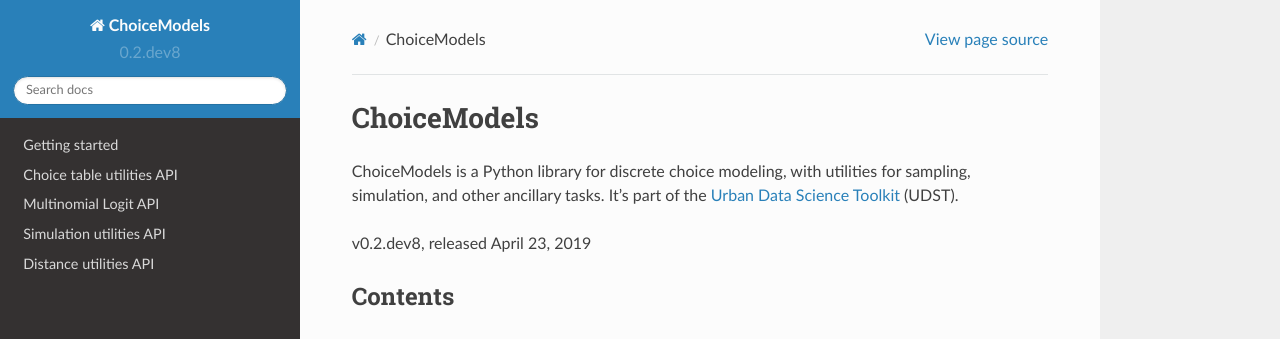
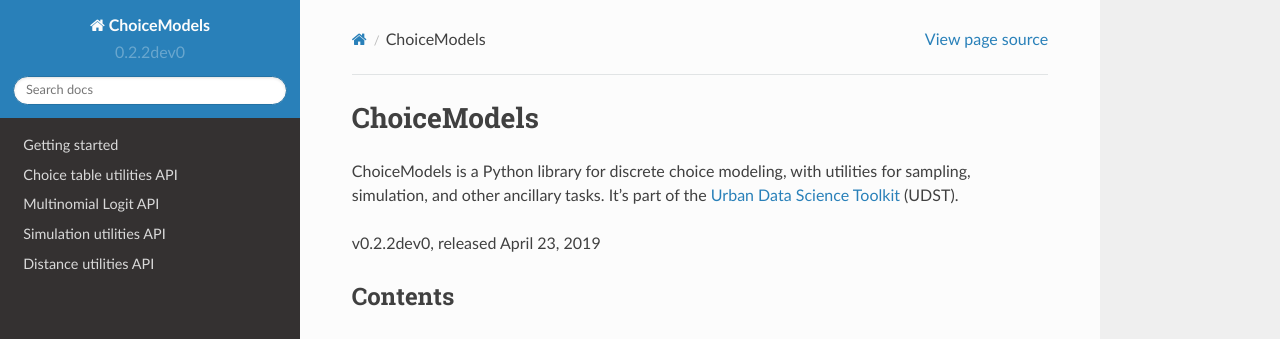
Before and after one commit to UDST/choicemodels, a Sphinx documentation site: the page built from docs/source/index.rst, in a window 1280 px wide and 1017 px high. Shown: the top 339 px of the window. Built offline with Sphinx 7.4.7 and the Read the Docs theme 2.0.0, drawn with Linux system fonts in a browser that asks for light colours.

Commit message:
fixed versioning

```diff
--- a/choicemodels/__init__.py
+++ b/choicemodels/__init__.py
@@ -3,4 +3,4 @@
 
 from .mnl import MultinomialLogit, MultinomialLogitResults
 
-version = __version__ = '0.2.dev8'
+version = __version__ = '0.2.2dev0'
--- a/docs/source/index.rst
+++ b/docs/source/index.rst
@@ -8,7 +8,7 @@ ChoiceModels
 
 ChoiceModels is a Python library for discrete choice modeling, with utilities for sampling, simulation, and other ancillary tasks. It's part of the `Urban Data Science Toolkit <https://docs.udst.org>`__ (UDST).
 
-v0.2.dev8, released April 23, 2019
+v0.2.2dev0, released April 23, 2019
 
 
 Contents
--- a/setup.py
+++ b/setup.py
@@ -10,7 +10,7 @@ install_requires = [item.strip() for item in install_requires]
 
 setup(
     name='choicemodels',
-    version='0.2.dev8',
+    version='0.2.2dev0',
     description='Tools for discrete choice estimation',
     long_description=long_description,
     author='UDST',
```
Also changed, not shown: CHANGELOG.md (+3 -0 lines).
